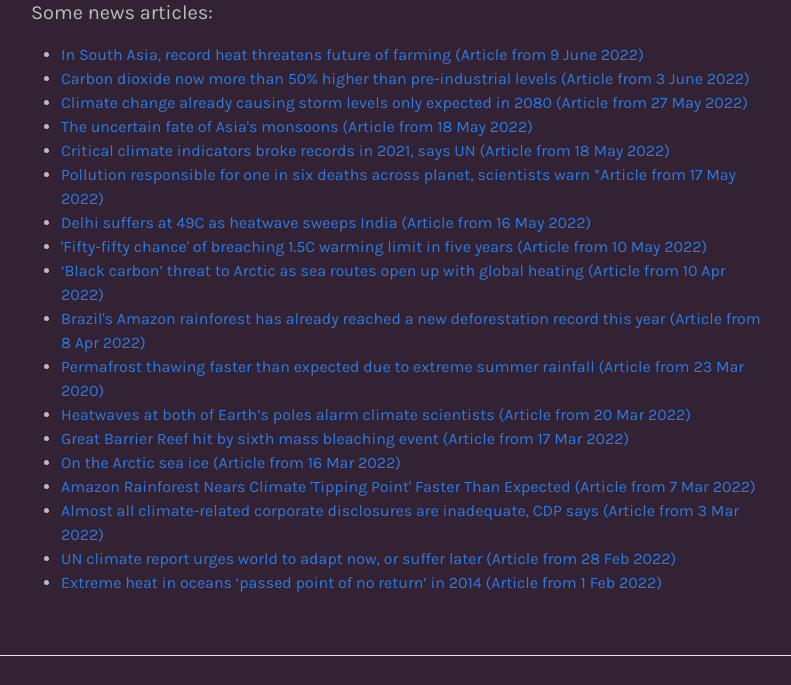
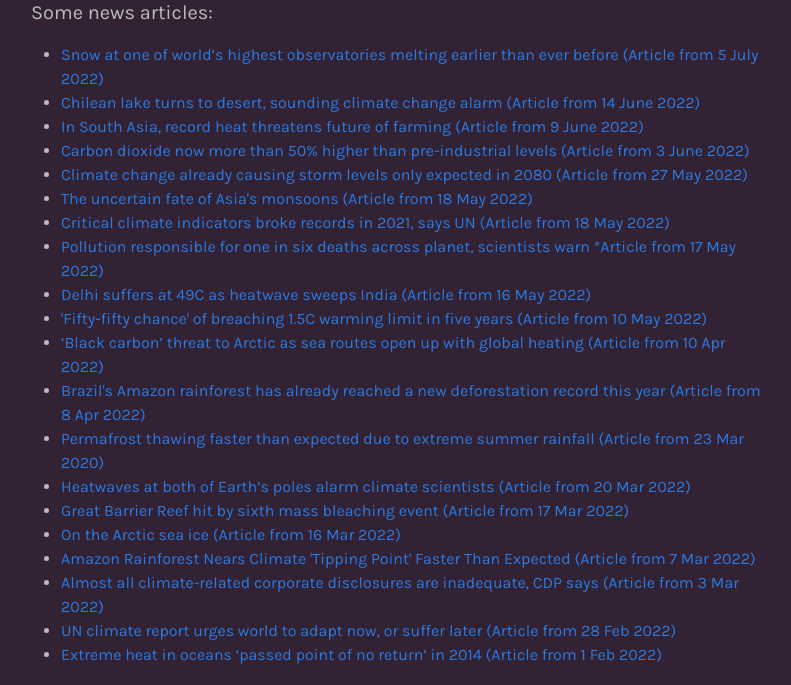
Before and after one commit to shrivathsap/shrivathsap.github.io, a Jekyll site: the page built from misc_links/climate.html, in a window 1280 px wide and 900 px high, scrolled down 2057 px, cut to the strip 215-900 px from the top of the window. Shown: the whole strip, without its empty margins (239-1030 px from the left). Built offline with Jekyll 4.4.1, drawn with Linux system fonts in a browser that asks for light colours.

Commit message:
climate news

```diff
--- a/misc_links/climate.html
+++ b/misc_links/climate.html
@@ -102,6 +102,8 @@ layout: page
 
 		<h4>Some news articles:</h4>
 		<ul>
+			<li><a href="https://www.theguardian.com/environment/2022/jul/05/snow-sonnblick-austrian-alps-worlds-highest-observatory-melting">Snow at one of world’s highest observatories melting earlier than ever before (Article from 5 July 2022)</a></li>
+			<li><a href="https://www.reuters.com/business/environment/we-beg-god-water-chilean-lake-turns-desert-sounding-climate-change-alarm-2022-06-13/?utm_source=reddit.com">Chilean lake turns to desert, sounding climate change alarm (Article from 14 June 2022)</a></li>
 			<li><a href="https://www.unep.org/news-and-stories/story/south-asia-record-heat-threatens-future-farming">In South Asia, record heat threatens future of farming (Article from 9 June 2022)</a></li>
 			<li><a href="https://www.noaa.gov/news-release/carbon-dioxide-now-more-than-50-higher-than-pre-industrial-levels">Carbon dioxide now more than 50% higher than pre-industrial levels (Article from 3 June 2022)</a></li>
 			<li><a href="https://www.timesofisrael.com/israeli-study-climate-change-already-causing-storm-levels-only-expected-in-2080/">Climate change already causing storm levels only expected in 2080 (Article from 27 May 2022)</a></li>
```
Also changed, not shown: Gemfile.lock.
